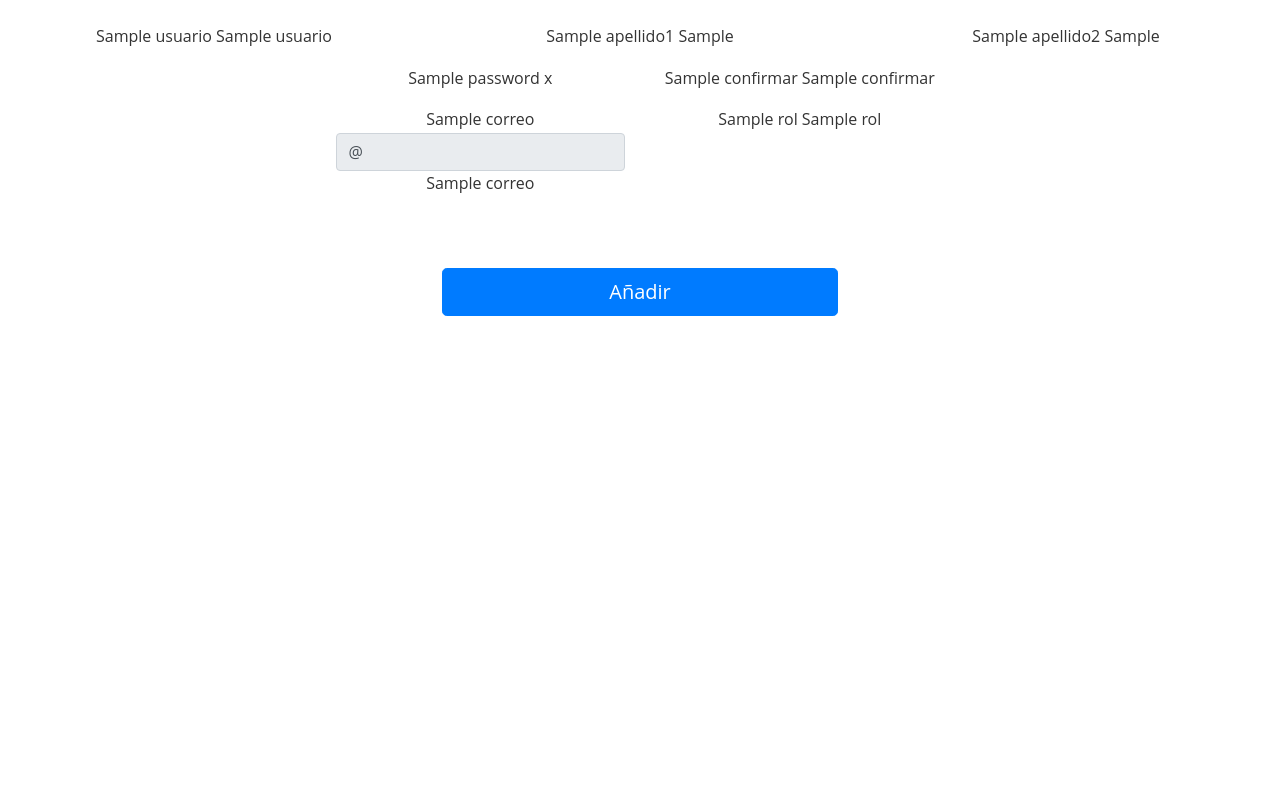
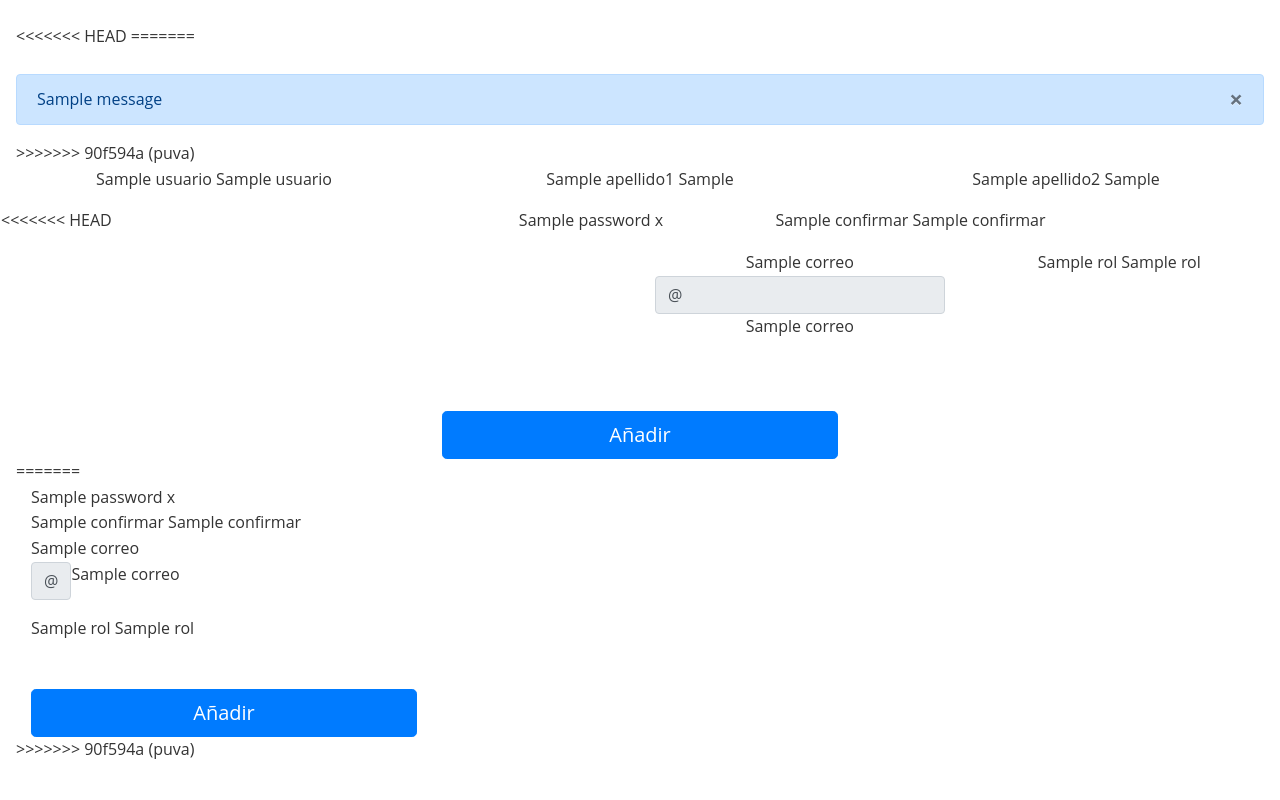
Before and after one commit to DamianDiazRios/litos, a Python web app: template app/templates/autenticacion/registro.html in a window 1280 px wide. Run offline with Jinja, Linux system fonts and the light colour scheme; the template is opened without the code that fills it: most values are stand-ins (such as "Sample title", 1, 10 or a date in 2020); one stand-in notice (Sample message) is shown; some libraries are stand-ins or nearby versions.

Commit message:
Resolve merge conflict by incorporating both suggestions

```diff
--- a/app/templates/autenticacion/registro.html
+++ b/app/templates/autenticacion/registro.html
@@ -16,6 +16,7 @@
         {{registro.apellido2.label(class="form-label")}}
         {{registro.apellido2(class="form-control")}}
     </div>
+<<<<<<< HEAD
     <div class="col-md-3 mb-3"></div>
     <div class="col-md-3 mb-3">
         {{registro.password.label(class="form-label")}}
@@ -45,4 +46,36 @@
 </form>
 
 
+=======
+    <div class="col-md-3"></div>
+    <div class="col-md-3">
+        {{registro.password.label(class="form-label")}}
+        {{registro.password(class="form-control")}}
+    </div>
+    <div class="col-md-3">
+        {{registro.confirmar.label(class="form-label")}}
+        {{registro.confirmar(class="form-control")}}
+    </div>
+    <div class="col-md-3"></div>
+    <div class="col-md-3"></div>
+    <div class="col-md-3 mb-3">
+        {{ registro.correo.label(class="form-label") }}
+        <div class="input-group">
+            <span class="input-group-text">@</span>
+            {{ registro.correo(class="form-control") }}
+        </div>
+    </div>
+    <div class="col-md-3">
+        {{ registro.rol.label(class="form-label") }}
+        {{ registro.rol(class="form-control") }}
+    </div>
+    <div class="col-md-3"></div>
+    <div class="col-md-4"></div>
+    <div class="d-grip gap-2 col-md-4 mt-5">
+        <button class="btn btn-primary btn-lg btn-block mt-2" type="submit">Añadir</button>
+    </div>
+    <div class="col-md-4"></div>
+</form>
+
+>>>>>>> 90f594a (puva)
 {% endblock %}
--- /dev/null
+++ b/app/templates/fragmentos/_alertas.html
@@ -0,0 +1,12 @@
+{% with messages = get_flashed_messages() %}
+    {% if messages %}
+            {% for message in messages %}
+            <div class="alert alert-primary mt-4">
+                {{ message }}
+                <button type="button" class="close" data-dismiss="alert" aria-label="Close">
+                    <span aria-hidden="true">&times;</span>
+                </button>
+            </div>
+            {% endfor %}
+    {% endif %}
+{% endwith %}
--- a/app/templates/layout/base.html
+++ b/app/templates/layout/base.html
@@ -10,6 +10,10 @@
 <body>
     <div class="row">
         <div class="col mt-4 ml-3 mr-3">
+<<<<<<< HEAD
+=======
+        {% include 'fragmentos/_alertas.html' %}
+>>>>>>> 90f594a (puva)
         {% block contenido %}
         {% endblock %}
         </div>
```
Also changed, not shown: app/autenticacion/autenticacion_vista.py (+22 -0 lines).
